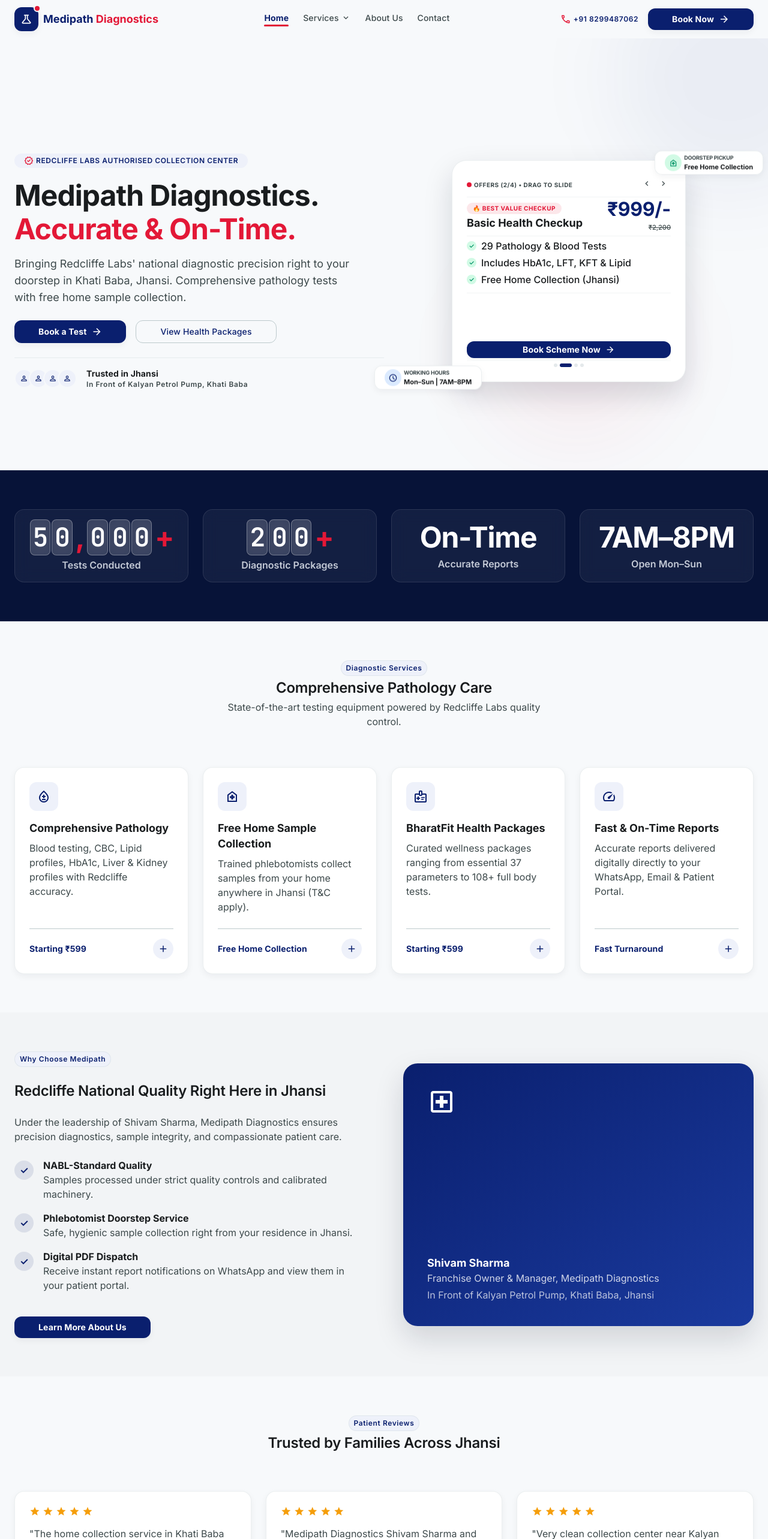
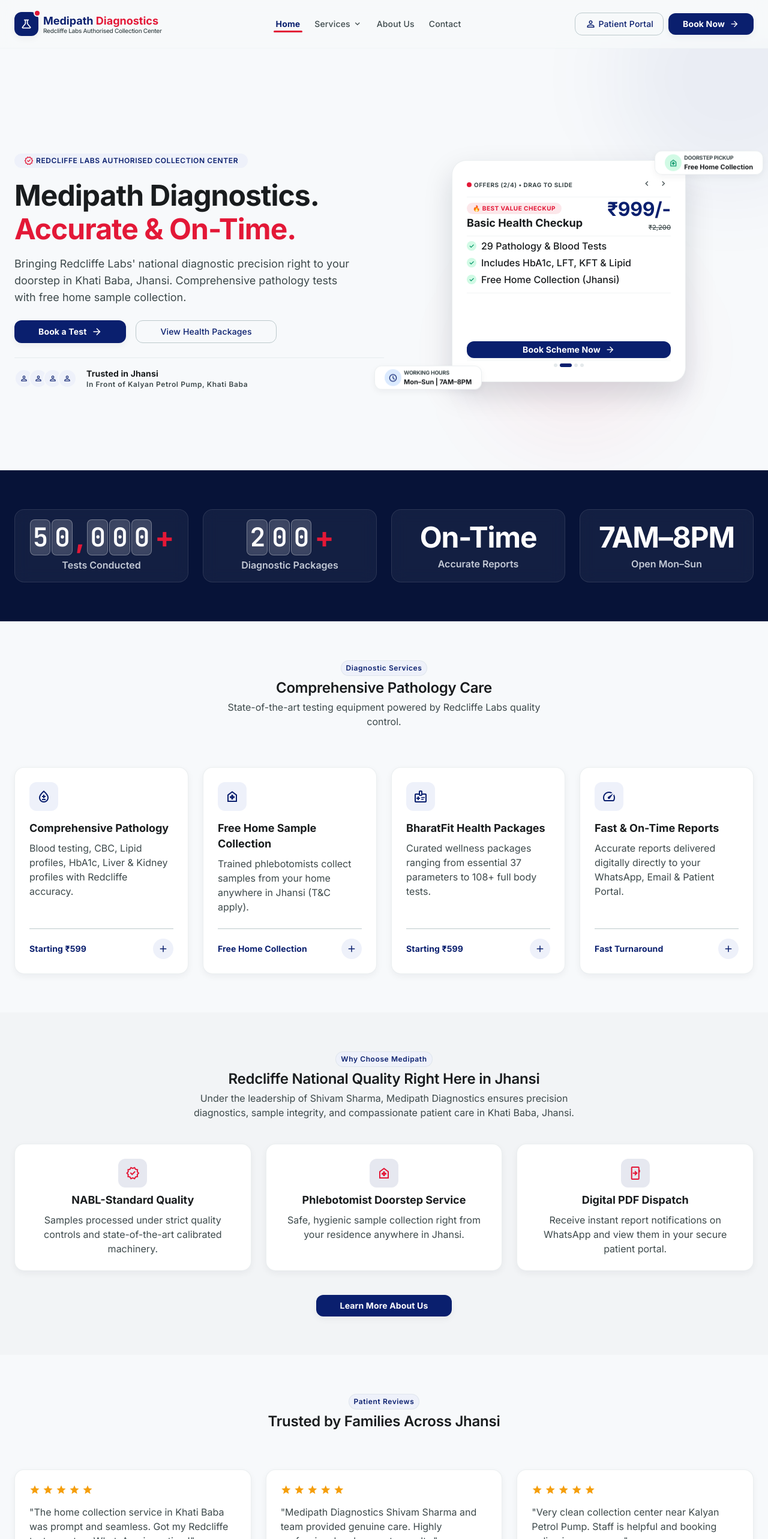
Before and after one commit to SRBaxla/Medilife, a React (Vite) app in the folder medilife-app/: page / in a window 1280 px wide. Shown: the top 2566 px of the page at 60% size. Built offline with nearby package versions, Linux system fonts and the light colour scheme.

Commit message:
feat: implement home page UI with diagnostic service cards and statistics

```diff
--- a/medilife-app/src/components/client/ClientNav.jsx
+++ b/medilife-app/src/components/client/ClientNav.jsx
@@ -85,35 +85,35 @@
       <header
         className={`fixed top-0 left-0 w-full z-50 transition-all duration-300 ${
           scrolled
-            ? 'bg-surface/90 backdrop-blur-xl shadow-clinical border-b border-outline-variant/20'
-            : 'bg-transparent'
+            ? 'bg-surface/95 backdrop-blur-xl shadow-clinical border-b border-outline-variant/20'
+            : 'bg-surface/80 backdrop-blur-md border-b border-outline-variant/10'
         }`}
       >
-        <nav className="max-w-[1280px] mx-auto px-lg py-sm flex justify-between items-center h-16">
+        <nav className="max-w-[1280px] mx-auto px-md sm:px-lg flex justify-between items-center h-16 sm:h-20">
           {/* Logo */}
-          <Link to="/" className="flex items-center gap-sm group shrink-0">
-            <div className="w-9 h-9 sm:w-10 sm:h-10 rounded-xl bg-primary flex items-center justify-center shadow-clinical group-hover:shadow-clinical-lg transition-shadow relative shrink-0">
-              <span className="material-symbols-outlined text-on-primary text-[20px]">science</span>
-              <span className="absolute -top-1 -right-1 w-3 h-3 bg-[#E31837] rounded-full border-2 border-surface"></span>
+          <Link to="/" className="flex items-center gap-xs sm:gap-sm group shrink-0">
+            <div className="w-8 h-8 sm:w-10 sm:h-10 rounded-xl bg-primary flex items-center justify-center shadow-clinical group-hover:shadow-clinical-lg transition-shadow relative shrink-0">
+              <span className="material-symbols-outlined text-on-primary text-[18px] sm:text-[20px]">science</span>
+              <span className="absolute -top-1 -right-1 w-2.5 h-2.5 sm:w-3 sm:h-3 bg-[#E31837] rounded-full border-2 border-surface"></span>
             </div>
             <div className="flex flex-col">
-              <span className="font-bold text-[16px] sm:text-[18px] text-primary leading-tight">
+              <span className="font-bold text-[15px] sm:text-[18px] text-primary leading-tight whitespace-nowrap">
                 Medipath<span className="text-[#E31837]"> Diagnostics</span>
               </span>
-              <span className="text-[9px] sm:text-[10px] text-on-surface-variant font-medium leading-none tracking-tight hidden xs:block">
+              <span className="text-[9px] sm:text-[10px] text-on-surface-variant font-medium leading-none tracking-tight hidden md:block">
                 Redcliffe Labs Authorised Collection Center
               </span>
             </div>
           </Link>
 
           {/* Desktop Nav Links (Visible on lg 1024px+) */}
-          <div className="hidden lg:flex items-center gap-md xl:gap-lg">
+          <div className="hidden lg:flex items-center gap-sm xl:gap-md 2xl:gap-lg">
             {/* Home */}
             <NavLink
               to="/"
               end
               className={({ isActive }) =>
-                `font-label-md text-label-md transition-colors duration-200 relative pb-1 whitespace-nowrap ${
+                `font-label-md text-label-md px-xs py-1 transition-colors duration-200 relative whitespace-nowrap ${
                   isActive ? 'text-primary font-bold' : 'text-on-surface-variant hover:text-primary'
                 }`
               }
@@ -141,7 +141,7 @@
               <button
                 type="button"
                 onClick={() => setServicesDropdownOpen((v) => !v)}
-                className={`flex items-center gap-xs font-label-md text-label-md transition-colors duration-200 relative pb-1 whitespace-nowrap ${
+                className={`flex items-center gap-xs font-label-md text-label-md px-xs py-1 transition-colors duration-200 relative whitespace-nowrap ${
                   isServicesActive ? 'text-primary font-bold' : 'text-on-surface-variant hover:text-primary'
                 }`}
               >
@@ -197,7 +197,7 @@
             <NavLink
               to="/about"
               className={({ isActive }) =>
-                `font-label-md text-label-md transition-colors duration-200 relative pb-1 whitespace-nowrap ${
+                `font-label-md text-label-md px-xs py-1 transition-colors duration-200 relative whitespace-nowrap ${
                   isActive ? 'text-primary font-bold' : 'text-on-surface-variant hover:text-primary'
                 }`
               }
@@ -220,7 +220,7 @@
             <NavLink
               to="/contact"
               className={({ isActive }) =>
-                `font-label-md text-label-md transition-colors duration-200 relative pb-1 whitespace-nowrap ${
+                `font-label-md text-label-md px-xs py-1 transition-colors duration-200 relative whitespace-nowrap ${
                   isActive ? 'text-primary font-bold' : 'text-on-surface-variant hover:text-primary'
                 }`
               }
@@ -245,15 +245,16 @@
             {/* Phone link */}
             <a
               href="tel:+918299487062"
-              className="hidden xl:flex items-center gap-xs px-sm py-xs text-primary font-label-md hover:text-[#E31837] transition-colors whitespace-nowrap"
+              className="hidden 2xl:flex items-center gap-xs px-2 py-1 text-primary font-label-md hover:text-[#E31837] transition-colors whitespace-nowrap"
             >
-              <span className="material-symbols-outlined text-[18px] text-[#E31837]">call</span>
+              <span className="material-symbols-outlined text-[16px] text-[#E31837]">call</span>
               <span className="text-label-sm font-semibold">+91 8299487062</span>
             </a>
-            {/* Patient Portal / Greeting Button */}
+
+            {/* Patient Portal Link */}
             <Link
               to={portalLink}
-              className={`hidden 2xl:flex items-center gap-xs px-md py-sm rounded-xl transition-all font-label-md text-label-md whitespace-nowrap ${
+              className={`hidden xl:flex items-center gap-xs px-md py-sm rounded-xl transition-all font-label-md text-label-md whitespace-nowrap shrink-0 ${
                 patientUser
                   ? 'bg-secondary-container text-primary border border-primary/30 hover:bg-secondary-container/80'
                   : 'border border-outline-variant text-primary hover:bg-secondary-container/60'
@@ -264,17 +265,20 @@
               </span>
               {patientUser ? `Hi, ${firstName}` : 'Patient Portal'}
             </Link>
-            <Link to="/booking" className="btn-primary hidden sm:flex shrink-0 whitespace-nowrap px-md sm:px-xl">
+
+            {/* Book Now (Shown on Desktop 1024px+) */}
+            <Link to="/booking" className="btn-primary hidden lg:inline-flex shrink-0 whitespace-nowrap px-md xl:px-lg py-sm">
               Book Now
-              <span className="material-symbols-outlined text-[18px]">arrow_forward</span>
+              <span className="material-symbols-outlined text-[16px]">arrow_forward</span>
             </Link>
-            {/* Hamburger (Shown on screens < 1024px) */}
+
+            {/* Hamburger Button (Shown on Screens < 1024px) */}
             <button
               onClick={() => setMenuOpen((v) => !v)}
-              className="lg:hidden p-sm text-primary hover:bg-secondary-container/50 rounded-lg transition-colors"
-              aria-label="Toggle menu"
+              className="lg:hidden p-sm text-primary hover:bg-secondary-container/50 rounded-xl transition-colors flex items-center justify-center"
+              aria-label="Toggle navigation menu"
             >
-              <span className="material-symbols-outlined">{menuOpen ? 'close' : 'menu'}</span>
+              <span className="material-symbols-outlined text-[24px]">{menuOpen ? 'close' : 'menu'}</span>
             </button>
           </div>
         </nav>
@@ -289,7 +293,7 @@
               animate={{ opacity: 1 }}
               exit={{ opacity: 0 }}
               transition={{ duration: 0.2 }}
-              className="fixed inset-0 bg-black/30 backdrop-blur-sm z-40 lg:hidden"
+              className="fixed inset-0 bg-black/40 backdrop-blur-sm z-40 lg:hidden"
               onClick={() => setMenuOpen(false)}
             />
             <motion.div
@@ -297,9 +301,9 @@
               animate={{ x: 0 }}
               exit={{ x: '100%' }}
               transition={{ type: 'spring', damping: 28, stiffness: 300 }}
-              className="fixed top-0 right-0 h-full w-80 bg-surface-container-lowest border-l border-outline-variant/30 z-50 lg:hidden flex flex-col p-lg shadow-clinical-xl overflow-y-auto"
+              className="fixed top-0 right-0 h-full w-80 max-w-[85vw] bg-surface-container-lowest border-l border-outline-variant/30 z-50 lg:hidden flex flex-col p-lg shadow-clinical-xl overflow-y-auto"
             >
-              <div className="flex justify-between items-center mb-lg">
+              <div className="flex justify-between items-center mb-lg pb-sm border-b border-outline-variant/20">
                 {patientUser ? (
                   <div className="flex items-center gap-sm">
                     <div className="w-8 h-8 rounded-full bg-secondary-container flex items-center justify-center text-primary">
@@ -308,9 +312,9 @@
                     <span className="font-bold text-primary text-[16px]">Hi, {firstName}!</span>
                   </div>
                 ) : (
-                  <span className="font-bold text-primary text-[18px]">Medipath <span className="text-[#E31837]">Diagnostics</span></span>
+                  <span className="font-bold text-primary text-[17px]">Medipath <span className="text-[#E31837]">Diagnostics</span></span>
                 )}
-                <button onClick={() => setMenuOpen(false)} className="p-sm text-on-surface-variant hover:text-primary transition-colors">
+                <button onClick={() => setMenuOpen(false)} className="p-sm text-on-surface-variant hover:text-primary transition-colors rounded-lg">
                   <span className="material-symbols-outlined">close</span>
                 </button>
               </div>
@@ -377,16 +381,25 @@
                   <span className="material-symbols-outlined text-[20px]">call</span>
                   Contact
                 </NavLink>
+
+                {/* Phone Hotline in Drawer */}
+                <a
+                  href="tel:+918299487062"
+                  className="flex items-center gap-md px-md py-sm rounded-xl font-label-md text-label-md text-primary bg-primary/5 hover:bg-primary/10 transition-all mt-xs"
+                >
+                  <span className="material-symbols-outlined text-[20px] text-[#E31837]">phone_in_talk</span>
+                  +91 8299487062
+                </a>
               </nav>
 
-              <div className="flex flex-col gap-sm mt-lg border-t border-outline-variant/30 pt-lg">
+              <div className="flex flex-col gap-sm mt-lg border-t border-outline-variant/30 pt-lg shrink-0">
                 <Link to={portalLink} onClick={() => setMenuOpen(false)} className="btn-outline justify-center">
                   <span className="material-symbols-outlined text-[18px]">
                     {patientUser ? 'waving_hand' : 'person'}
                   </span>
                   {patientUser ? `Hi, ${firstName}` : 'Patient Portal'}
                 </Link>
-                <Link to="/booking" onClick={() => setMenuOpen(false)} className="btn-primary justify-center">
+                <Link to="/booking" onClick={() => setMenuOpen(false)} className="btn-primary justify-center bg-primary text-white">
                   Book Now
                   <span className="material-symbols-outlined text-[18px]">arrow_forward</span>
                 </Link>
--- a/medilife-app/src/pages/client/Home.jsx
+++ b/medilife-app/src/pages/client/Home.jsx
@@ -445,43 +445,40 @@
       {/* ── Why Us ── */}
       <section className="bg-surface-container-low py-xxl">
         <div className="max-w-[1280px] mx-auto px-lg">
-          <div className="grid grid-cols-1 lg:grid-cols-2 gap-xxl items-center">
-            <motion.div variants={fadeUp} initial="initial" whileInView="animate" viewport={{ once: true }} className="space-y-lg">
+          <div className="text-center max-w-2xl mx-auto mb-xl space-y-xs">
             <span className="badge-primary inline-flex">Why Choose Medipath</span>
             <h2 className="text-display-lg-mobile sm:text-headline-md font-bold text-on-surface">Redcliffe National Quality Right Here in Jhansi</h2>
             <p className="text-body-md text-on-surface-variant">
-                Under the leadership of Shivam Sharma, Medipath Diagnostics ensures precision diagnostics, sample integrity, and compassionate patient care.
+              Under the leadership of Shivam Sharma, Medipath Diagnostics ensures precision diagnostics, sample integrity, and compassionate patient care in Khati Baba, Jhansi.
             </p>
-              <div className="space-y-md">
+          </div>
+
+          <div className="grid grid-cols-1 md:grid-cols-3 gap-lg mb-xl">
             {[
-                  { title: 'NABL-Standard Quality', desc: 'Samples processed under strict quality controls and calibrated machinery.' },
-                  { title: 'Phlebotomist Doorstep Service', desc: 'Safe, hygienic sample collection right from your residence in Jhansi.' },
-                  { title: 'Digital PDF Dispatch', desc: 'Receive instant report notifications on WhatsApp and view them in your patient portal.' },
-                ].map(({ title, desc }) => (
-                  <div key={title} className="flex gap-md">
-                    <div className="w-8 h-8 rounded-full bg-primary/10 text-primary flex items-center justify-center shrink-0 mt-1 font-bold">✓</div>
-                    <div>
-                      <h4 className="font-bold text-on-surface text-body-md">{title}</h4>
+              { icon: 'verified', title: 'NABL-Standard Quality', desc: 'Samples processed under strict quality controls and state-of-the-art calibrated machinery.' },
+              { icon: 'home_health', title: 'Phlebotomist Doorstep Service', desc: 'Safe, hygienic sample collection right from your residence anywhere in Jhansi.' },
+              { icon: 'send_to_mobile', title: 'Digital PDF Dispatch', desc: 'Receive instant report notifications on WhatsApp and view them in your secure patient portal.' },
+            ].map(({ icon, title, desc }, i) => (
+              <motion.div
+                key={title}
+                custom={i}
+                variants={fadeUp}
+                initial="initial"
+                whileInView="animate"
+                viewport={{ once: true }}
+                className="bg-surface-container-lowest p-lg rounded-2xl border border-outline-variant/30 shadow-clinical flex flex-col items-center text-center space-y-sm"
+              >
+                <div className="w-12 h-12 bg-primary/10 rounded-xl flex items-center justify-center text-primary">
+                  <span className="material-symbols-outlined text-[24px] text-[#E31837]">{icon}</span>
+                </div>
+                <h3 className="font-bold text-on-surface text-headline-sm">{title}</h3>
                 <p className="text-body-md text-on-surface-variant">{desc}</p>
-                    </div>
-                  </div>
+              </motion.div>
             ))}
           </div>
-              <div className="pt-md">
+
+          <div className="text-center">
             <Link to="/about" className="btn-primary">Learn More About Us</Link>
-              </div>
-            </motion.div>
-
-            <div className="relative">
-              <div className="aspect-[4/3] rounded-3xl bg-gradient-to-br from-primary to-primary-container p-xl text-on-primary flex flex-col justify-between shadow-clinical-xl">
-                <span className="material-symbols-outlined text-[48px]">local_hospital</span>
-                <div>
-                  <p className="text-headline-sm font-bold">Shivam Sharma</p>
-                  <p className="text-body-md opacity-80">Franchise Owner & Manager, Medipath Diagnostics</p>
-                  <p className="text-body-sm opacity-70 mt-xs">In Front of Kalyan Petrol Pump, Khati Baba, Jhansi</p>
-                </div>
-              </div>
-            </div>
           </div>
         </div>
       </section>
```
Lines whose indentation alone changed are shown as unchanged.
